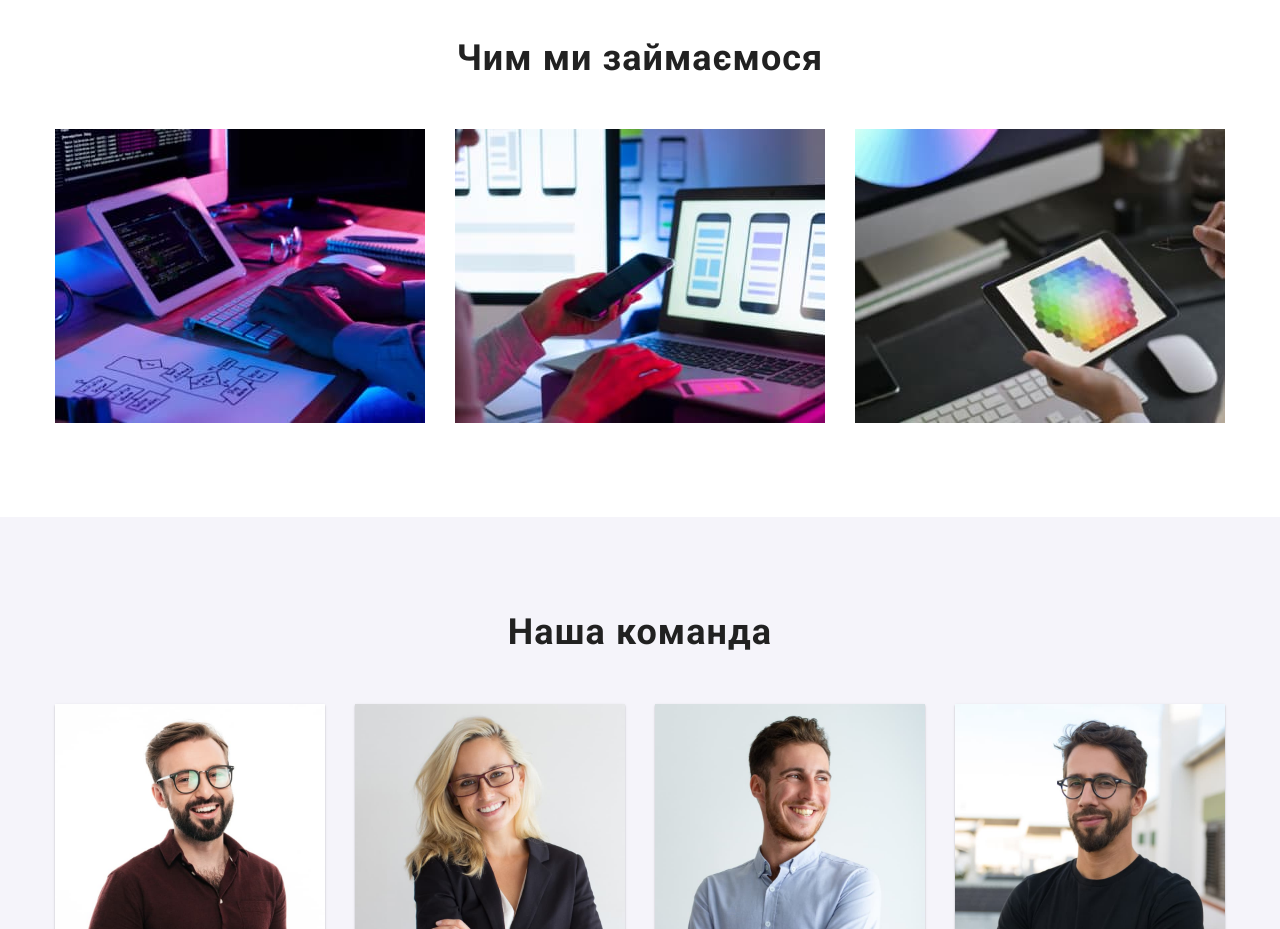
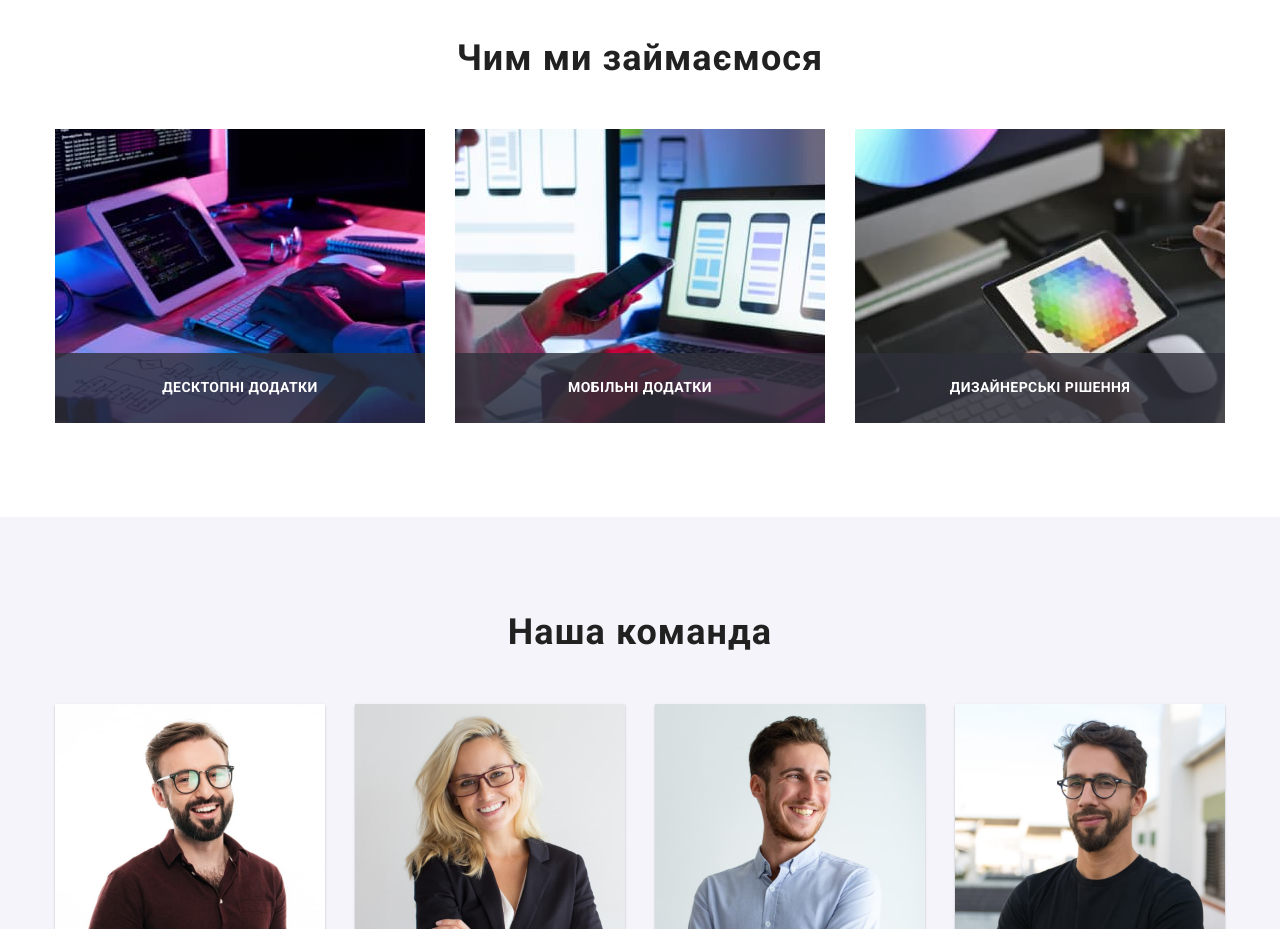
Before and after one commit to tekostyshyn/goit-markup-hw-05, a plain HTML site: page index.html in a window 1280 px wide. Shown: the part 1080-2009 px from the top of the page. Drawn offline with nearby package versions, Linux system fonts and the light colour scheme.

Commit message:
works section

```diff
--- a/css/styles.css
+++ b/css/styles.css
@@ -317,11 +317,33 @@ img {
 }
 
 .works-list-item {
+  position: relative;
   margin-right: 30px;
 }
 
 .works-list-item:last-child {
   margin-right: 0;
+}
+
+.work-item-box {
+  display: flex;
+  justify-content: center;
+  align-items: center;
+  position: absolute;
+  bottom: 0;
+  background-color: rgba(47, 48, 58, 0.8);
+  height: 70px;
+  width: 100%;
+}
+
+.work-title {
+  color: var(--primary-white-color);
+  text-transform: uppercase;
+
+  font-size: 14px;
+  font-weight: 700;
+  line-height: 1.14;
+  letter-spacing: 0.03em;
 }
 
 /* section team */
--- a/index.html
+++ b/index.html
@@ -129,22 +129,31 @@
           <h2 class="title-section">Чим ми займаємося</h2>
           <ul class="list works-list">
             <li class="works-list-item">
-              <a href="#">
+              <a href="#" class="works-list-link link">
                 <img src="./images/section3-1.jpeg" alt="Робота за комп'ютером" width="370" />
+                <div class="work-item-box">
+                  <p class="work-title">Десктопні додатки</p>
+                </div>
               </a>
             </li>
             <li class="works-list-item">
-              <a href="#">
+              <a href="#" class="works-list-link link">
                 <img
                   src="./images/section3-2.jpeg"
                   alt="Жінка за комп'ютером із телефоном в руці"
                   width="370"
                 />
+                <div class="work-item-box">
+                  <p class="work-title">Мобільні додатки</p>
+                </div>
               </a>
             </li>
             <li class="works-list-item">
-              <a href="#">
+              <a href="#" class="works-list-link link">
                 <img src="./images/section3-3.jpeg" alt="Робота на планшеті" width="370" />
+                <div class="work-item-box">
+                  <p class="work-title">Дизайнерські рішення</p>
+                </div>
               </a>
             </li>
           </ul>
```
